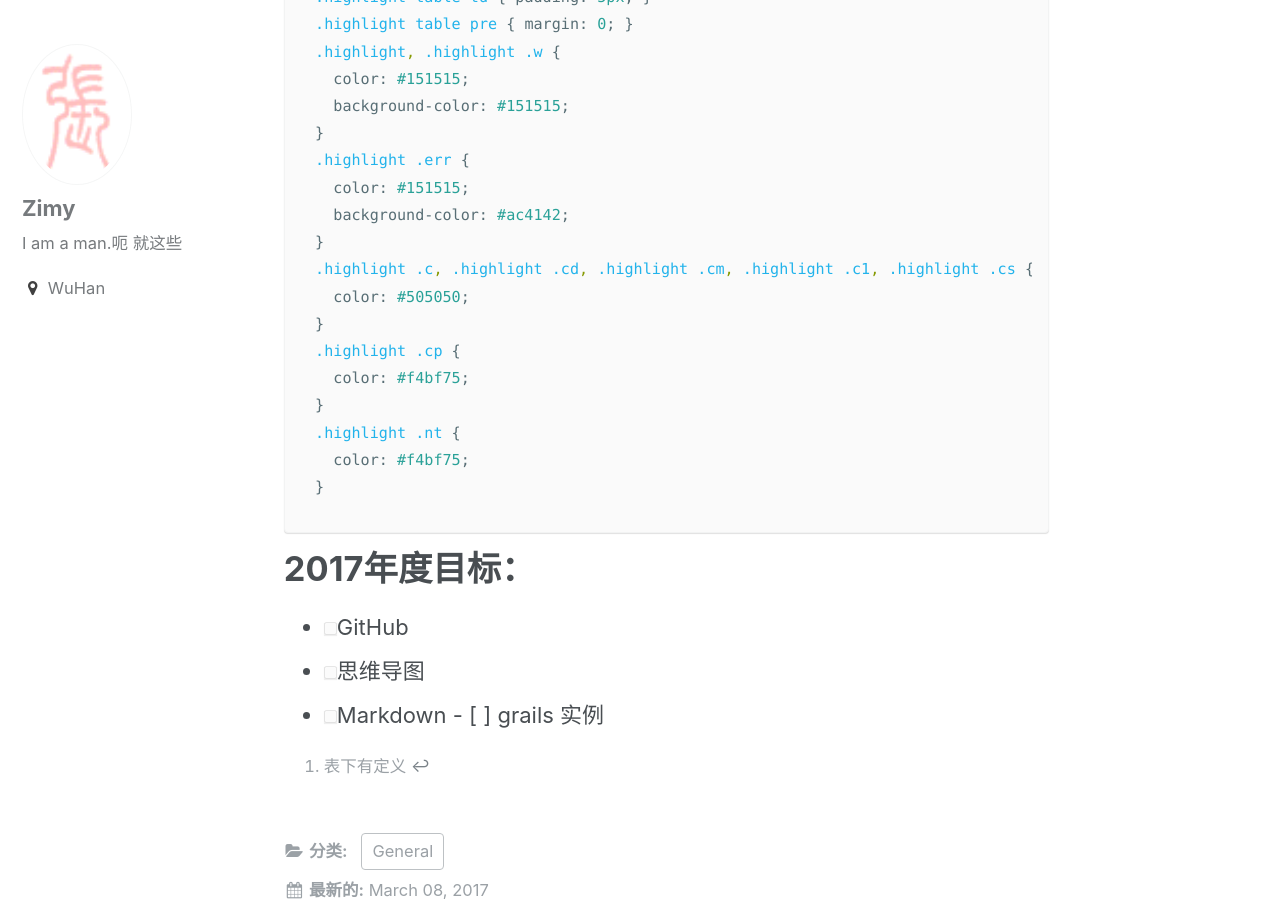
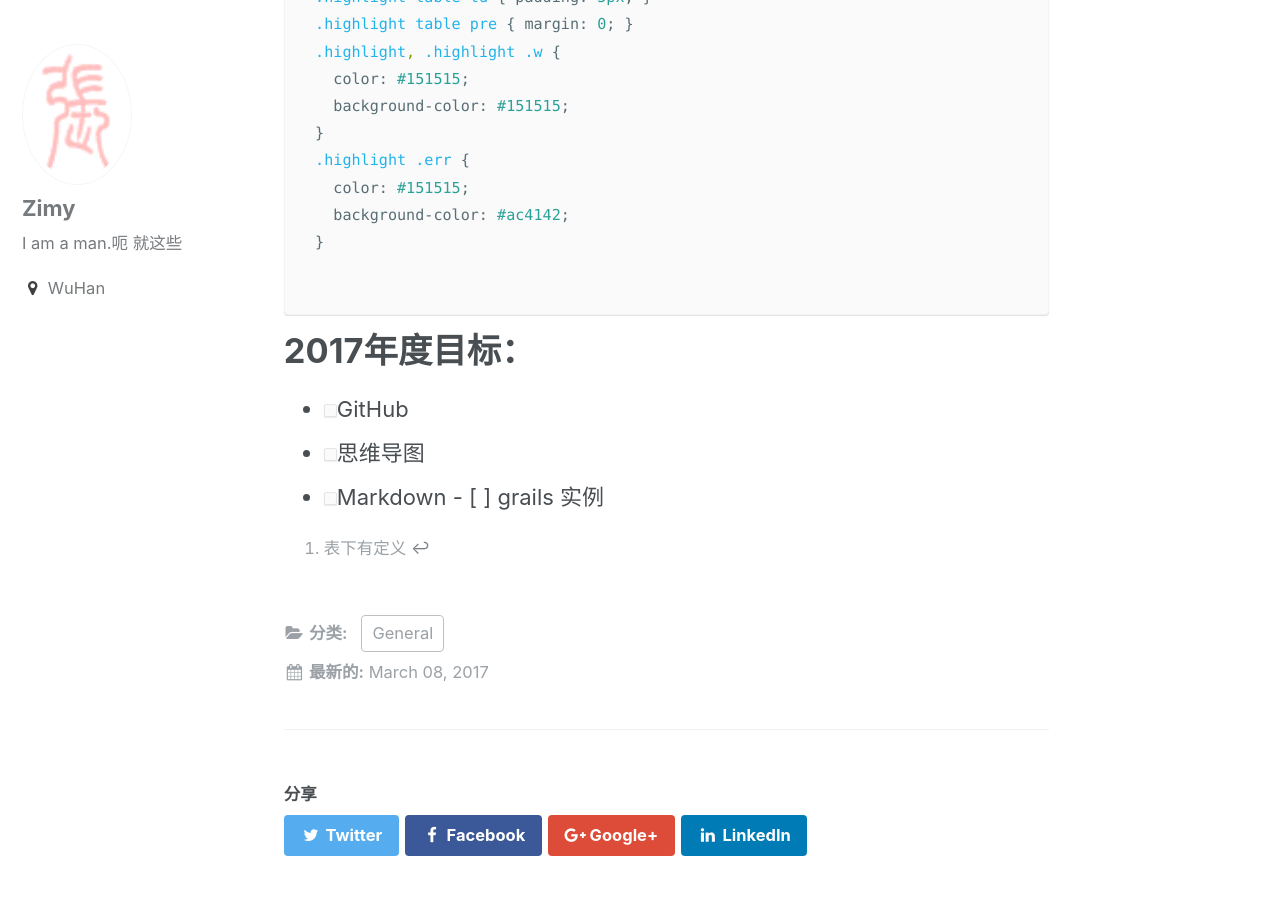
Before and after one commit to zimyx/zimyx.github.io, a Jekyll site: the page built from _posts/2017-03-08-zzz-jekyll.md, in a window 1280 px wide and 900 px high, scrolled down 2058 px. Built offline with Jekyll 4.4.1, drawn with Linux system fonts in a browser that asks for light colours; emoji names are drawn with the system emoji font.

Commit message:
test atom

````diff
--- a/_posts/2017-03-08-zzz-jekyll.md
+++ b/_posts/2017-03-08-zzz-jekyll.md
@@ -48,15 +48,7 @@ feature_text: 帮助系列
   color: #151515;
   background-color: #ac4142;
 }
-.highlight .c, .highlight .cd, .highlight .cm, .highlight .c1, .highlight .cs {
-  color: #505050;
-}
-.highlight .cp {
-  color: #f4bf75;
-}
-.highlight .nt {
-  color: #f4bf75;
-}
+
 ```
 
 
````
